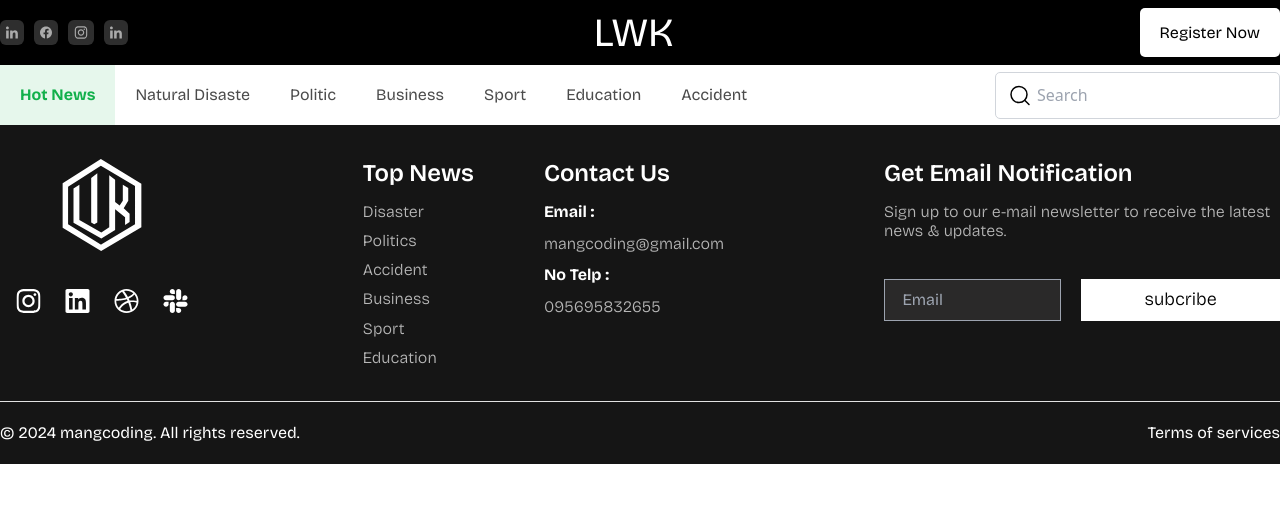
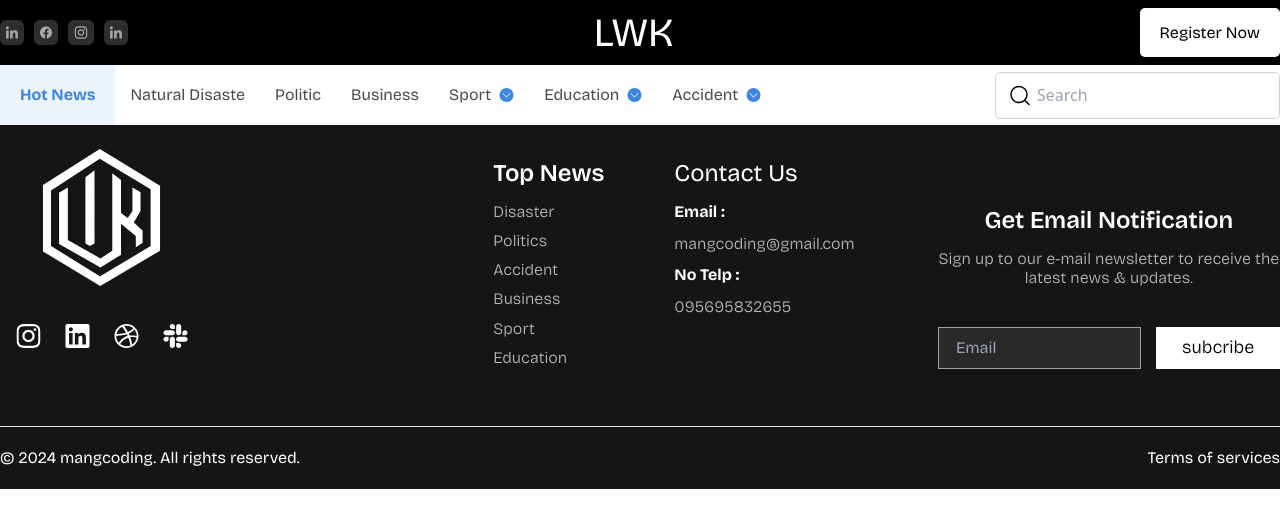
Before and after one commit to afahmi31/mcd-news-template-vue, a Vue app: page / in a window 1280 px wide. Shown: the top 528 px of the page. Built offline with nearby package versions, Linux system fonts and the light colour scheme.

Commit message:
commit terakhir

```diff
--- a/src/components/Footer.vue
+++ b/src/components/Footer.vue
@@ -5,10 +5,12 @@
 <template>
     <div class="bg-footerBg w-full">
         <div class="container mx-auto">
-            <div class="block md:flex md:justify-between py-[24px]">
-                <div class="lg:px-[15.5px] flex flex-col justify-center items-center mb-[54px]">
-                    <figure>
-                        <img class="md:w-[80px]" src="/logoFooter.svg" alt="logo footer">
+            <div class="block lg:flex lg:justify-between pt-[24px]">
+                <div class="md:flex md:justify-between block w-full">
+                    <!-- logo and social media -->
+                    <div class="lg:px-[15.5px] flex flex-col justify-center items-center mb-[78px]">
+                        <figure class="flex justify-center items-center">
+                            <img class="md:w-[80px] lg:w-full" src="/logoFooter.svg" alt="logo footer">
                         </figure>
                         <figure class="flex mt-[38px] lg:gap-[24px] gap-[14px]">
                             <img src="/ig.svg" alt="instagram">
@@ -17,8 +19,10 @@
                             <img src="/slack.svg" alt="slack">
                         </figure>
                     </div>
-                <div class="flex">
-                    <div class=" py-[10px]">
+                    <!-- list -->
+                    <div class="flex md:gap-[70px] gap-[18px]">
+                        <!-- top news -->
+                        <div class=" py-[10px] w-full">
                             <p class="lg:text-[24px] lg:leading-[28.8px] text-[16px] leading-[19.2px] font-semibold font-bricolage text-white">Top News</p>
                             <ul class="text-footerText font-bricolage lg:text-[16px] lg:leading-[19.2px] text-[14px] leading-[16.8px] font-light mt-[14px] flex flex-col gap-[10px]">
                                 <li><a href="#">Disaster</a></li>
@@ -29,8 +33,9 @@
                                 <li><a href="#">Education</a></li>
                             </ul>
                         </div>
-                    <div class="lg:ml-[70px] md:ml-[20px] ml-[40px] py-[10px] text-white">
-                        <p class="lg:text-[24px] lg:leading-[28.8px] font-semibold font-bricolage text-[16px] leading-[19.2px]">Contact Us</p>
+                        <!-- contact -->
+                        <div class="py-[10px] text-white w-full">
+                            <p class="lg:text-[24px] lg:leading-[28.8px] font-bricolage text-[16px] leading-[19.2px]">Contact Us</p>
                             <div class="mt-[14px] flex flex-col gap-[10px]">
                                 <p class="lg:text-[16px] text-[14px] leading-[16.8px] lg:font-bold font-semibold font-bricolage lg:leading-[19.2px]">Email : </p>
                                 <p><a class=" font-bricolage lg:text-[16px] lg:leading-[19.2px] text-[14px] leading-[16.8px] font-light text-footerText" href="#">mangcoding@gmail.com</a></p>
@@ -39,12 +44,15 @@
                             </div>
                         </div>
                     </div>
-                <div class="lg:max-w-[396px] md:max-w-[296px] mt-[24px] md:mt-0">
-                    <p class="lg:text-[24px] lg:leading-[28.8px] text-[16px] leading-[19.2px] font-bricolage font-semibold text-white pt-[10px]">Get Email Notification</p>
-                    <p class="lg:text-[16px] lg:leading-[19.2px] text-[14px] leading-[16.8px] font-bricolage font-light text-footerText mt-[14px]">Sign up to our e-mail newsletter to receive the latest news & updates.</p>
-                    <form action="#" class="md:flex lg:gap-[20px] gap-[10px] mt-[39px]">
-                        <input type="text" placeholder="Email" class=" bg-inputFooter border border-gray-400 outline-none py-[8px] lg:pl-[17.5px] pl-[10px] text-white font-bricolage w-full">
-                        <button class="bg-white lg:px-[28px] px-[10px] py-[9px] lg:text-[18px] text-[16px] leading-[21.6px] font-light font-bricolage w-full md:mt-0 mt-[12px]">subcribe</button>
+                </div>
+                <div class="lg:ml-[23px] xl:ml-[83px] justify-center flex flex-col md:items-center md:text-center pb-[36px] lg:pb-0 mt-[24px] lg:mt-0">
+                    <div class="">
+                        <p class="lg:text-[24px] lg:leading-[28.8px] text-[16px] leading-[19.2px] font-bricolage font-semibold text-white py-[24px] lg:py-0 lg:mb-[14px]">Get Email Notification</p>
+                        <p class="lg:text-[16px] lg:leading-[19.2px] text-[14px]leading-[16.8px] font-bricolage font-light text-footerText">Sign up to our e-mail newsletter to receive the latest news & updates.</p>
+                    </div>
+                    <form action="#" class="md:flex lg:gap-[15px] gap-[10px] lg:mt-[39px] mt-[16px] w-full">
+                        <input type="text" placeholder="Email" class=" bg-inputFooter border border-gray-400 outline-none py-[8px] lg:pl-[17.5px] pl-[10px] text-white font-bricolage lg:w-[200%] md:w-[150%] w-full">
+                        <button class="bg-white lg:px-[20px] px-[10px] py-[9px] lg:text-[18px] text-[16px] leading-[21.6px] font-light font-bricolage md:mt-0 mt-[12px] w-full">subcribe</button>
                     </form>
                 </div>
             </div>
--- a/src/components/HeroCategory.vue
+++ b/src/components/HeroCategory.vue
@@ -5,11 +5,11 @@
 <template>
     <section class="lg:mt-[71px] md:mt-[51px] mt-[71px]">
         <div class="container mx-auto">
-            <!-- title -->
+            <!-- title and line-->
             <div class="flex gap-[7px] justify-center items-center text-center">
-                <div class="lg:border-4 border-2 border-black w-full h-0"></div>
+                <div class="lg:border-t-2 border-2 border-black w-full h-0"></div>
                 <p class="lg:text-[40px] lg:leading-[48px] text-[20px] leading-[24px] font-semibold w-full font-bricolage">Sport <span class="text-red-500">News</span></p>
-                <div class="lg:border-4 border-2 border-black w-full h-0"></div>
+                <div class="lg:border-2 border-2 border-black w-full h-0"></div>
             </div>
             <div class="relative mt-[26px]">
                 <img class="w-full object-cover over lg:h-[544px] h-[231px] md:h-[321px]" src="../assets/heroCategory.png" alt="hero-categor">
--- a/src/components/navbar.vue
+++ b/src/components/navbar.vue
@@ -56,6 +56,18 @@
                     this.activeSubMenuMobile = subMenuMobileTitle;
                 }
             },
+            showArrow(index) {
+                const indexImage = [3,4,5];
+                return indexImage.includes(index);
+            },
+            imageSrc(index) {
+                const imageUrl = {
+                3 : '/chevron-down.svg',
+                4 : '/chevron-down.svg',
+                5 : '/chevron-down.svg',
+                };
+                return imageUrl[index] || '';
+            }
         },
     };
 </script>
@@ -98,14 +110,14 @@
                 </div>
             </div>
         </div>
-        <div class="container mx-auto flex items-center justify-between py-[11.5px] lg:py-0 gap-[24px] md:gap-0  bg-white">
+        <div class="container mx-auto flex items-center justify-between lg:py-0 gap-[24px] md:gap-[14px] lg:gap-[26px] bg-white">
             <!-- menu dekstop -->
             <div v-if="p_menus" class="hidden md:block ">
                 <ul class="menu flex">
+                    <!-- hot news -->
                     <li class="group lg:px-[20px] lg:py-[18px] px-[10px] py-[13px] bg-listNav bg-opacity-10 font-bold text-listNav cursor-pointer font-bricolage text-[10px] lg:text-[12px] xl:text-[16px] ease-in-out duration-500">
-                        <!-- hot news -->
                         <a href="#">Hot News</a>
-                        <div class="absolute hidden group-hover:flex mt-[23px] w-full gap-[24px] px-[44.5px] items-center justify-center pl-[21px] py-[29.5px] left-0 bg-white">
+                        <div class="absolute hidden group-hover:flex mt-[18px] w-full gap-[24px] px-[44.5px] items-center justify-center pl-[21px] py-[29.5px] left-0 bg-white">
                             <figure class=" lg:w-[203px] md:w-[130px]">
                                 <img src="/image1.png" alt="image" />
                                 <figcaption class="mt-2 category">
@@ -159,35 +171,41 @@
                         </div>
                     </li>
                     <li
-                    v-for="value in p_menus"
-                    :key="value.name"
+                    v-for="(value,index) in p_menus"
+                    :key="index"
                     :class="[
-                        activeMenu === value.name ? 'border-b-4 border-listNav z-[1]':'',
+                        activeMenu === value.name ? 'border-b-2 border-listNav z-[1]':'',
                         value.name.replace(/\s+/g, '').toLowerCase()
                     ]"
                     @click.prevent = "toggleMenu(value.name)"
-                    class="group lg:px-[20px] lg:py-[18px] px-[10px] py-[13px] hover:bg-listNav hover:bg-opacity-10 hover:font-bold hover:text-listNav cursor-pointer text-garyText font-bricolage text-[10px] lg:text-[12px] xl:text-[16px] ease-in-out duration-500">
+                    class="group lg:px-[15px] lg:py-[11px] px-[8px] py-[10px] hover:bg-listNav hover:bg-opacity-10 hover:text-listNav cursor-pointer text-garyText font-bricolage text-[10px] lg:text-[12px] xl:text-[16px] leading-[19.2px] ease-in-out duration-500 justify-center items-center flex gap-[8px]">
                         <a class="" href="#">{{ value.name }}</a>
+                        <img
+                        v-if="showArrow(index)"
+                        :src="imageSrc(index)"
+                        class="lg:w-[15px] md:w-[12px]"
+                        alt="chevron">
                         <!-- sub menu -->
                         <ul
-                        class="subMenu absolute hidden group-hover:block mt-[23px] w-full h-[50%] bg-white border-r-2 border-gray-200 pl-[21px] py-[29.5px] left-0"
+                        class="subMenu absolute hidden group-hover:block md:top-[106px] lg:top-[119px] xl:top-[125px] w-full h-[50%] bg-white border-r-2 border-gray-200 pl-[21px] py-[29.5px] left-0"
                         v-if="value.subMenu">
                             <li
                             v-for="item in value.subMenu" :key="item.title"
-                            class="py-[9px] pl-[21px] border-b border-gray-200 lg:w-[161px] w-[120px]" :class="activeSubMenu === item.title ? 'bg-listNav bg-opacity-10':'' ">
-                                <p @click.prevent="toggleSubMenu(item.title)">{{ item.title }}</p>
+                            class="py-[9px] pl-[8px] border-b border-gray-200 lg:w-[250px] w-[150px]" :class="activeSubMenu === item.title ? 'bg-listNav bg-opacity-10':'' ">
+                                <p
+                                class="cursor-pointer lg:text-[14px] lg:leading-[16.8px] font-medium font-bricolage" @click.prevent="toggleSubMenu(item.title)">{{ item.title }}</p>
                                 <div
                                 v-if="activeSubMenu === item.title"
-                                class="absolute top-0 left-[200px] px-4 py-2 w-[200px] flex lg:gap-[24px] md:gap-[14px]  bg-white">
+                                class="absolute top-0 left-[190px] lg:left-[300px] py-2 w-[200px] flex lg:gap-[24px] md:gap-[14px]  bg-white">
                                 <!-- sub item -->
                                 <div v-for="(subItem, index) in item.subItem" class="">
-                                    <figure class="lg:w-[203px] md:w-[125px]">
+                                    <figure class="lg:w-[150px] xl:w-[203px] md:w-[125px]">
                                         <img :src="subItem.image" alt="image" />
                                         <figcaption class="category mt-2">
                                             <p class="text-black font-normal leading-[14.4px] lg:text-[12px] md:text-[10px]">{{ subItem.desc }}</p>
                                             <div class="flex justify-between font-normal mt-[10px]">
-                                                <p :class="subItem.category.replace(/\s+/g, '').toLowerCase()" class="text-black">{{ subItem.category }}</p>
-                                                <p class="text-dateText">{{ subItem.date }}</p>
+                                                <p :class="subItem.category.replace(/\s+/g, '').toLowerCase()" class="text-black lg:text-[14px] lg:leading-[14px] text-[10px] leading-[12px] font-bricolage">{{ subItem.category }}</p>
+                                                <p class="text-dateText lg:text-[12px] lg:leading-[12px] text-[10px] leading-[10px] font-bricolage">{{ subItem.date }}</p>
                                             </div>
                                         </figcaption>
                                     </figure>
@@ -199,7 +217,7 @@
                 </ul>
             </div>
             <!-- search -->
-            <div class="search-wrapper flex lg:px-[12px] lg:py-[10px] md:px-[7px] md:py-[5px] py-[10px] px-[12px] gap-[5px] border border-gray-300 rounded-[5px] w-full lg:max-w-[285px] md:max-w-[185px] z-[1]">
+            <div class="search-wrapper flex lg:px-[12px] lg:py-[10px] md:px-[7px] md:py-[5px] py-[10px] px-[12px] gap-[5px] border border-gray-300 rounded-[5px] lg:max-w-[285px] md:max-w-[185px] z-[1]">
                 <img src="../assets/search.svg" alt="search">
                 <input
                 class="w-full outline-none"
@@ -240,16 +258,32 @@
     color : #12B04B;
     font-weight: 700;
 }
-.category .sport{
-    padding-left: 15px;
+@media screen and (min-width: 768px) {
+    .category .sport{
+        padding-left: 15px;
+        border-left: 4px solid blue;
+    }
+    .category .business{
+        padding-left: 15px;
+        border-left: 4px solid rgb(6, 174, 3);
+    }
+    .category .politics{
+        padding-left: 15px;
+        border-left: 4px solid red;
+    }
+}
+@media screen and (max-width: 768px) {
+    .category .sport{
+    padding-left: 8px;
     border-left: 4px solid blue;
 }
 .category .business{
-    padding-left: 15px;
+    padding-left: 8px;
     border-left: 4px solid rgb(6, 174, 3);
 }
 .category .politics{
-    padding-left: 15px;
+    padding-left: 8px;
     border-left: 4px solid red;
 }
+}
 </style>
--- a/tailwind.config.js
+++ b/tailwind.config.js
@@ -9,7 +9,7 @@ export default {
     extend: {
       colors: {
         navIcon: '#2E2E2E',
-        listNav : '#12B04B',
+        listNav : '#3E86DD',
         garyText : '#4B4B4B',
         dateText : '#848484',
         footerBg : '#151515',
```
Also changed, not shown: src/components/ContentCategory.vue (+5 -5 lines), public/chevron-down.png (added), public/chevron-down.svg (added). Lines whose indentation alone changed are shown as unchanged.
